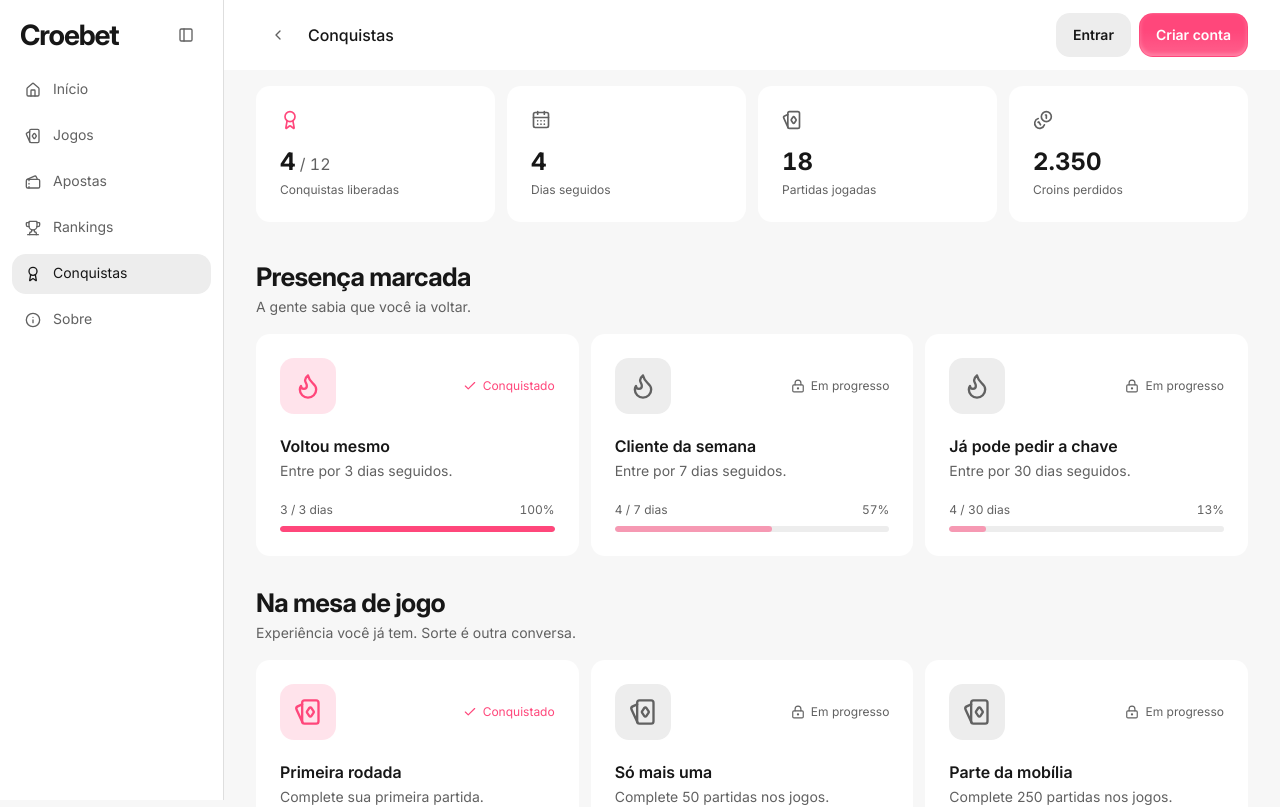
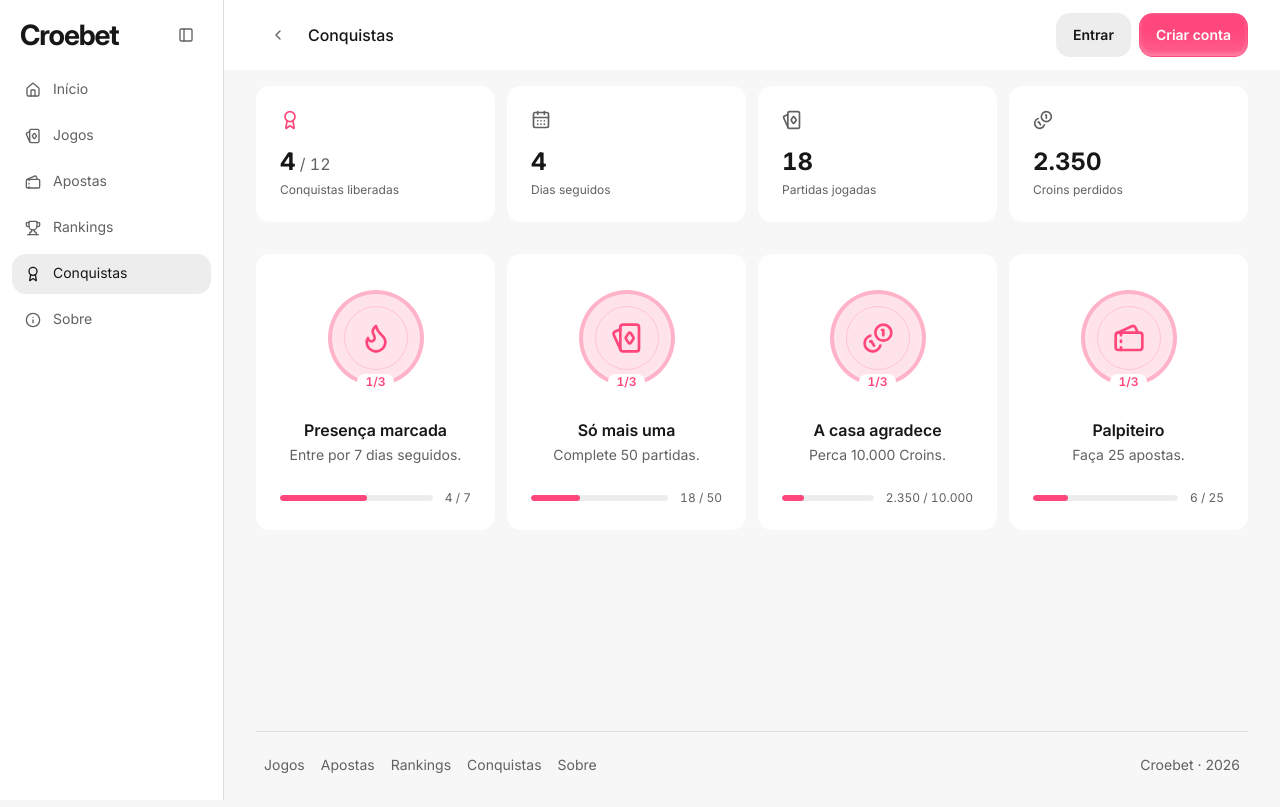
Before and after one commit to MarcoCuel/croebet, a Next.js app: page /conquistas in a window 1280 px wide. Shown: the top 807 px of the page. Built offline with nearby package versions, Linux system fonts and the light colour scheme.

Commit message:
feat: refactor achievements structure to use milestones and update related components

```diff
--- a/app/conquistas/page.tsx
+++ b/app/conquistas/page.tsx
@@ -1,12 +1,8 @@
 import type { Metadata } from "next";
-import { Award, Check, LockKeyhole } from "lucide-react";
+import { Award, CalendarDays, Check } from "lucide-react";
 import { PageShell } from "@/components/layout/page-shell";
-import { Heading } from "@/components/shared/heading";
 import { Card } from "@/components/ui/card";
-import {
-  achievementGroups,
-  achievementStats,
-} from "@/features/achievements/catalog";
+import { achievementGroups } from "@/features/achievements/catalog";
 import { cn } from "@/lib/utils";
 
 export const metadata: Metadata = { title: "Conquistas | Croebet" };
@@ -14,131 +10,102 @@ export const metadata: Metadata = { title: "Conquistas | Croebet" };
 const format = new Intl.NumberFormat("pt-BR");
 
 export default function Achievements() {
-  const achievements = achievementGroups.flatMap((group) =>
-    group.achievements.map((achievement) => ({
-      ...achievement,
-      current: group.current,
-    })),
+  const total = achievementGroups.reduce((sum, group) => sum + group.milestones.length, 0);
+  const unlocked = achievementGroups.reduce(
+    (sum, group) => sum + group.milestones.filter(({ target }) => group.current >= target).length,
+    0,
   );
-  const unlocked = achievements.filter(
-    ({ current, target }) => current >= target,
-  ).length;
+  const stats = achievementGroups
+    .filter(({ id }) => id !== "palpites")
+    .map(({ id, current, Icon }) => ({
+      label: id === "presenca" ? "Dias seguidos" : id === "partidas" ? "Partidas jogadas" : "Croins perdidos",
+      value: current,
+      Icon: id === "presenca" ? CalendarDays : Icon,
+    }));
 
   return (
     <PageShell>
       <h1 className="sr-only">Conquistas</h1>
-
       <div className="grid grid-cols-2 gap-3 xl:grid-cols-4">
         <Card className="flex flex-col gap-4">
           <Award className="size-5 text-brand" aria-hidden="true" />
           <div>
             <p className="text-2xl font-bold tabular-nums">
               {unlocked}
-              <span className="text-base font-normal text-muted">
-                {" "}
-                / {achievements.length}
-              </span>
+              <span className="text-base font-normal text-muted"> / {total}</span>
             </p>
             <p className="mt-1 text-xs text-muted">Conquistas liberadas</p>
           </div>
         </Card>
-        {achievementStats.map(({ label, value, Icon }) => (
+        {stats.map(({ label, value, Icon }) => (
           <Card key={label} className="flex flex-col gap-4">
             <Icon className="size-5 text-muted" aria-hidden="true" />
             <div>
-              <p className="text-2xl font-bold tabular-nums">
-                {format.format(value)}
-              </p>
+              <p className="text-2xl font-bold tabular-nums">{format.format(value)}</p>
               <p className="mt-1 text-xs text-muted">{label}</p>
             </div>
           </Card>
         ))}
       </div>
+      <ul className="mt-8 grid gap-3 sm:grid-cols-2 xl:grid-cols-4">
+        {achievementGroups.map(({ id, title, Icon, current, unit, milestones }) => {
+          const level = milestones.filter(({ target }) => current >= target).length;
+          const completed = level === milestones.length;
+          const milestone = milestones[level] ?? milestones[milestones.length - 1];
+          const progress = Math.min(current, milestone.target);
 
-      <div className="mt-10 grid gap-8">
-        {achievementGroups.map(
-          ({ id, title, description, Icon, current, unit, achievements }) => (
-            <section key={id} aria-labelledby={`achievements-${id}`}>
-              <Heading id={`achievements-${id}`}>{title}</Heading>
-              <p className="mt-1 text-sm text-muted">{description}</p>
-              <ul className="mt-4 grid gap-3 md:grid-cols-2 xl:grid-cols-3">
-                {achievements.map((achievement) => {
-                  const completed = current >= achievement.target;
-                  const progress = Math.min(current, achievement.target);
           return (
-                    <Card asChild key={achievement.title}>
-                      <li className="flex flex-col">
-                        <div className="flex items-center justify-between gap-3">
+            <Card asChild key={id}>
+              <li className="flex min-w-0 flex-col items-center text-center">
                 <div
                   className={cn(
-                              "grid size-14 shrink-0 place-items-center rounded-panel",
-                              completed
-                                ? "bg-brand/15 text-brand"
-                                : "bg-control text-muted",
+                    "relative my-3 grid size-24 place-items-center rounded-full border-4 bg-primary-button inset-shadow-primary-button",
+                    level > 0
+                      ? "border-brand/30 bg-brand/15 text-brand"
+                      : "border-border bg-control text-muted",
                   )}
                 >
-                            <Icon className="size-7" aria-hidden="true" />
+                  <div className="grid size-16 place-items-center rounded-full border border-current/20">
+                    <Icon className="size-8" aria-hidden="true" />
                   </div>
-                          <span
-                            className={cn(
-                              "inline-flex items-center gap-1.5 text-xs",
-                              completed ? "text-brand" : "text-muted",
-                            )}
-                          >
-                            {completed ? (
-                              <Check className="size-3.5" aria-hidden="true" />
-                            ) : (
-                              <LockKeyhole
-                                className="size-3.5"
-                                aria-hidden="true"
-                              />
-                            )}
-                            {completed ? "Conquistado" : "Em progresso"}
+                  <span className="absolute -bottom-2 rounded-full bg-surface px-2 text-xs font-semibold tabular-nums">
+                    <span className="sr-only">Nível </span>
+                    {level}/{milestones.length}
                   </span>
                 </div>
-                        <h3 className="mt-5 text-base font-semibold">
-                          {achievement.title}
-                        </h3>
-                        <p className="mt-1 mb-5 flex-1 text-sm text-muted">
-                          {achievement.description}
+
+                <h2 className="mt-5 flex items-center gap-1.5 text-base font-semibold">
+                  {title}
+                  {completed && <Check className="size-4 text-brand" aria-label="Concluída" />}
+                </h2>
+                <p className="mt-1 mb-6 flex-1 text-sm text-muted">
+                  {milestone.description}
                 </p>
-                        <div className="flex items-center justify-between gap-2 text-xs text-muted tabular-nums">
-                          <span>
-                            {format.format(progress)} /{" "}
-                            {format.format(achievement.target)} {unit}
-                          </span>
-                          <span>
-                            {Math.floor((progress / achievement.target) * 100)}%
-                          </span>
-                        </div>
+
+                <div className="flex w-full items-center gap-3">
                   <div
                     role="progressbar"
-                          aria-label={achievement.title}
+                    aria-label={title}
                     aria-valuemin={0}
-                          aria-valuemax={achievement.target}
+                    aria-valuemax={milestone.target}
                     aria-valuenow={progress}
-                          aria-valuetext={`${format.format(progress)} de ${format.format(achievement.target)} ${unit}`}
-                          className="mt-2 h-1.5 overflow-hidden rounded-full bg-control"
+                    aria-valuetext={`${format.format(progress)} de ${format.format(milestone.target)} ${unit}. Nível ${level} de ${milestones.length}.`}
+                    className="h-1.5 flex-1 overflow-hidden rounded-full bg-control"
                   >
                     <div
-                            className={cn(
-                              "h-full rounded-full",
-                              completed ? "bg-brand" : "bg-brand/50",
-                            )}
-                            style={{
-                              width: `${(progress / achievement.target) * 100}%`,
-                            }}
+                      className="h-full rounded-full bg-brand"
+                      style={{ width: `${(progress / milestone.target) * 100}%` }}
                     />
+                  </div>
+                  <span className="shrink-0 text-xs text-muted tabular-nums">
+                    {format.format(progress)} / {format.format(milestone.target)}
+                  </span>
                 </div>
               </li>
             </Card>
           );
         })}
       </ul>
-            </section>
-          ),
-        )}
-      </div>
     </PageShell>
   );
 }
--- a/features/achievements/catalog.ts
+++ b/features/achievements/catalog.ts
@@ -1,4 +1,4 @@
-import { CalendarDays, Coins, Flame, PlayingCards, Tickets } from "lucide-react";
+import { Coins, Flame, PlayingCards, Tickets } from "lucide-react";
 
 // Presentation data, like the rankings. Replace with account statistics when
 // completed games, results and daily visits are recorded by the platform.
@@ -6,59 +6,49 @@ export const achievementGroups = [
   {
     id: "presenca",
     title: "Presença marcada",
-    description: "A gente sabia que você ia voltar.",
     Icon: Flame,
     current: 4,
-    unit: "dias",
-    achievements: [
-      { title: "Voltou mesmo", description: "Entre por 3 dias seguidos.", target: 3 },
-      { title: "Cliente da semana", description: "Entre por 7 dias seguidos.", target: 7 },
-      { title: "Já pode pedir a chave", description: "Entre por 30 dias seguidos.", target: 30 },
+    unit: "dias seguidos",
+    milestones: [
+      { description: "Entre por 3 dias seguidos.", target: 3 },
+      { description: "Entre por 7 dias seguidos.", target: 7 },
+      { description: "Entre por 30 dias seguidos.", target: 30 },
     ],
   },
   {
     id: "partidas",
-    title: "Na mesa de jogo",
-    description: "Experiência você já tem. Sorte é outra conversa.",
+    title: "Só mais uma",
     Icon: PlayingCards,
     current: 18,
     unit: "partidas",
-    achievements: [
-      { title: "Primeira rodada", description: "Complete sua primeira partida.", target: 1 },
-      { title: "Só mais uma", description: "Complete 50 partidas nos jogos.", target: 50 },
-      { title: "Parte da mobília", description: "Complete 250 partidas nos jogos.", target: 250 },
+    milestones: [
+      { description: "Complete sua primeira partida.", target: 1 },
+      { description: "Complete 50 partidas.", target: 50 },
+      { description: "Complete 250 partidas.", target: 250 },
     ],
   },
   {
     id: "perdas",
     title: "A casa agradece",
-    description: "Seus Croins encontraram um novo lar.",
     Icon: Coins,
     current: 2350,
-    unit: "Croins",
-    achievements: [
-      { title: "Pequeno investidor", description: "Acumule 1.000 Croins em perdas.", target: 1000 },
-      { title: "Patrocinador da casa", description: "Acumule 10.000 Croins em perdas.", target: 10000 },
-      { title: "Sócio sem benefícios", description: "Acumule 50.000 Croins em perdas.", target: 50000 },
+    unit: "Croins perdidos",
+    milestones: [
+      { description: "Perca 1.000 Croins.", target: 1000 },
+      { description: "Perca 10.000 Croins.", target: 10000 },
+      { description: "Perca 50.000 Croins.", target: 50000 },
     ],
   },
   {
     id: "palpites",
-    title: "Palpite é o que não falta",
-    description: "Ter opinião nunca foi o problema.",
+    title: "Palpiteiro",
     Icon: Tickets,
     current: 6,
     unit: "apostas",
-    achievements: [
-      { title: "Tenho um palpite", description: "Faça sua primeira aposta em um evento.", target: 1 },
-      { title: "Especialista em achismo", description: "Faça 25 apostas em eventos.", target: 25 },
-      { title: "Fonte: minha cabeça", description: "Faça 100 apostas em eventos.", target: 100 },
+    milestones: [
+      { description: "Faça sua primeira aposta.", target: 1 },
+      { description: "Faça 25 apostas.", target: 25 },
+      { description: "Faça 100 apostas.", target: 100 },
     ],
   },
 ];
-
-export const achievementStats = [
-  { label: "Dias seguidos", value: 4, Icon: CalendarDays },
-  { label: "Partidas jogadas", value: 18, Icon: PlayingCards },
-  { label: "Croins perdidos", value: 2350, Icon: Coins },
-];
```
Lines whose indentation alone changed are shown as unchanged.
